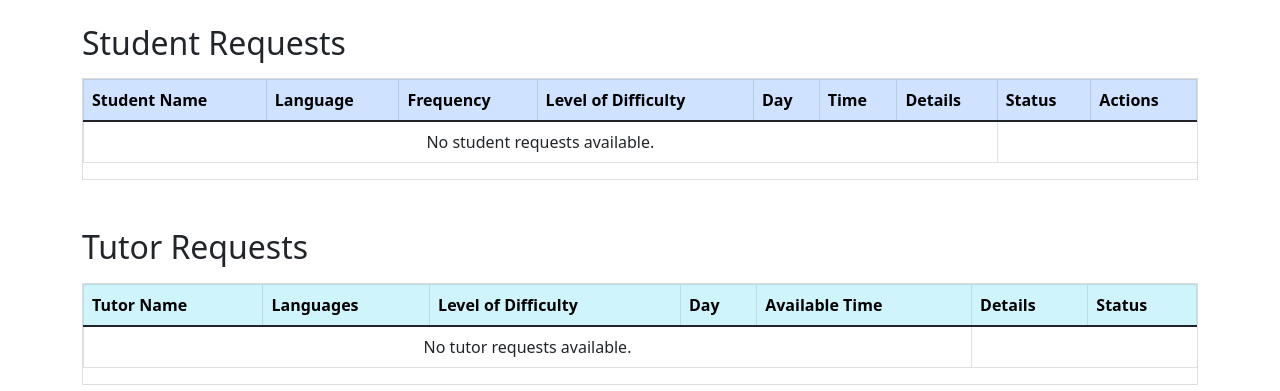
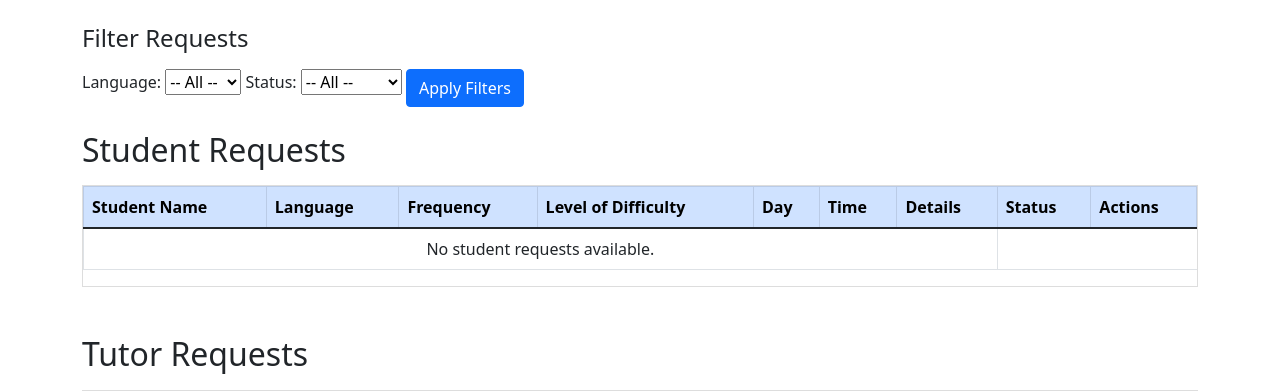
Before and after one commit to sarutafeel/Team_Lynx, a Django app: template tutorials/templates/admin_dashboard.html in a window 1280 px wide. Shown: the part 56-447 px from the top of the page. Run offline with Django 3.2, Linux system fonts and the light colour scheme; the template is opened without the code that fills it, so the values that code supplies are empty; some libraries are stand-ins or nearby versions.

Commit message:
Add filter function for request on admin dashboard

```diff
--- a/tutorials/templates/admin_dashboard.html
+++ b/tutorials/templates/admin_dashboard.html
@@ -1,8 +1,33 @@
 {% extends 'base_content.html' %}
 {% block content %}
     <div class="container my-4">
+         <!-- Filter Form -->
+        <form method="get" class="mb-4">
+            <h4>Filter Requests</h4>
+            <!-- Student and Tutor Filters -->
+            <label for="language">Language:</label>
+            <select name="language" id="language">
+                <option value="">-- All --</option>
+                <option value="Python" {% if filters.language == "Python" %}selected{% endif %}>Python</option>
+                <option value="Java" {% if filters.language == "Java" %}selected{% endif %}>Java</option>
+                <option value="C++" {% if filters.language == "C++" %}selected{% endif %}>C++</option>
+                <option value="Scala" {% if filters.language == "Scala" %}selected{% endif %}>Scala</option>
+            </select>
+            </select>
 
-        <!-- Requests Section -->
+            <label for="status">Status:</label>
+            <select name="status" id="status">
+                <option value="">-- All --</option>
+                <option value="pending" {% if filters.status == "pending" %}selected{% endif %}>Pending</option>
+                <option value="approved" {% if filters.status == "approved" %}selected{% endif %}>Approved</option>
+                <option value="available" {% if filters.status == "available" %}selected{% endif %}>Available</option>
+                <option value="scheduled" {% if filters.status == "scheduled" %}selected{% endif %}>Scheduled</option>
+            </select>
+
+            <button type="submit" class="btn btn-primary mt-2">Apply Filters</button>
+        </form>
+
+        <!-- Student Requests Section -->
         <section>
             <h2 class="mb-3"> Student Requests</h2>
             <div class="table-responsive" style="max-height: 185px; overflow-y: auto; border: 1px solid #ddd;">
```
Also changed, not shown: tutorials/views.py (+19 -2 lines), tutorials/management/commands/seed.py (line endings or trailing spaces).
